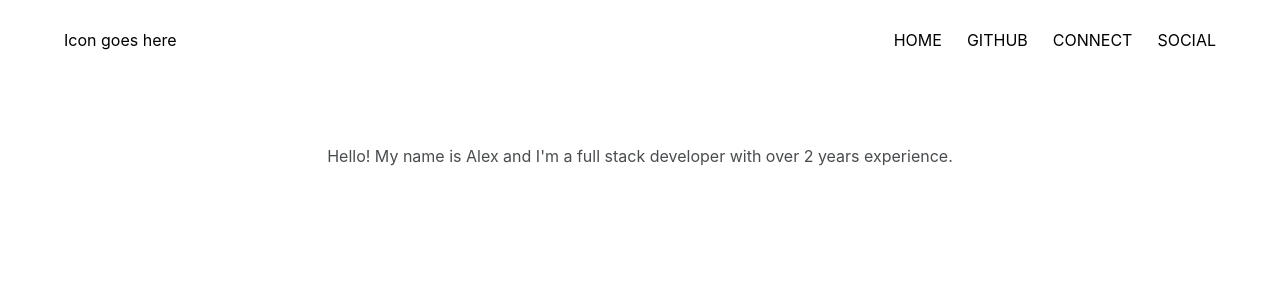
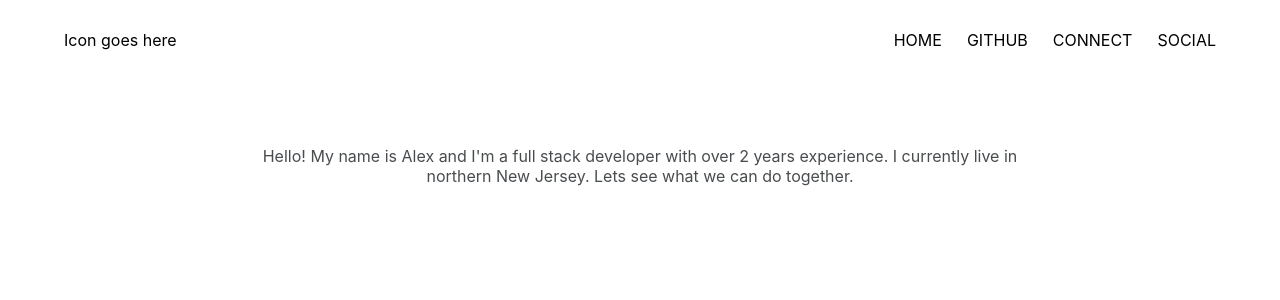
Before and after one commit to evangeloua/Website, a React (Create React App) app: page / in a window 1280 px wide. Shown: the top 300 px of the page. Built offline with nearby package versions, Linux system fonts and the light colour scheme.

Commit message:
updating bio

```diff
--- a/src/components/Home/BioParagraph.js
+++ b/src/components/Home/BioParagraph.js
@@ -17,7 +17,8 @@ class BioParagraph extends Component {
         return (
             <div className="bioParagraph">
                 <p className="bioFormat">
-                    Hello! My name is Alex and I'm a full stack developer with { BioParagraph.dateChecker() } years experience.
+                    Hello! My name is Alex and I'm a full stack developer with { BioParagraph.dateChecker() } years
+                    experience. I currently live in northern New Jersey. Lets see what we can do together.
                 </p>
             </div>
         );
```
